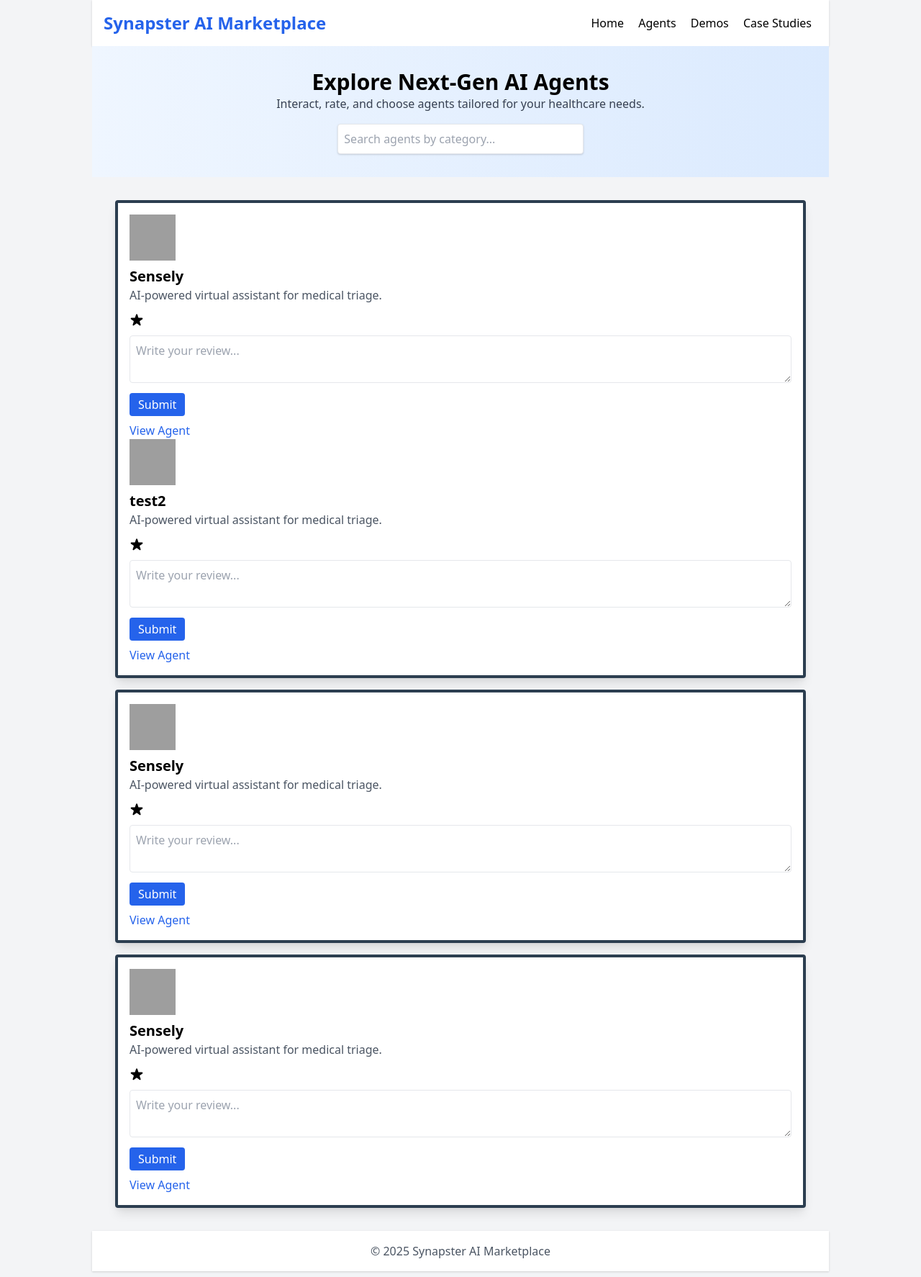
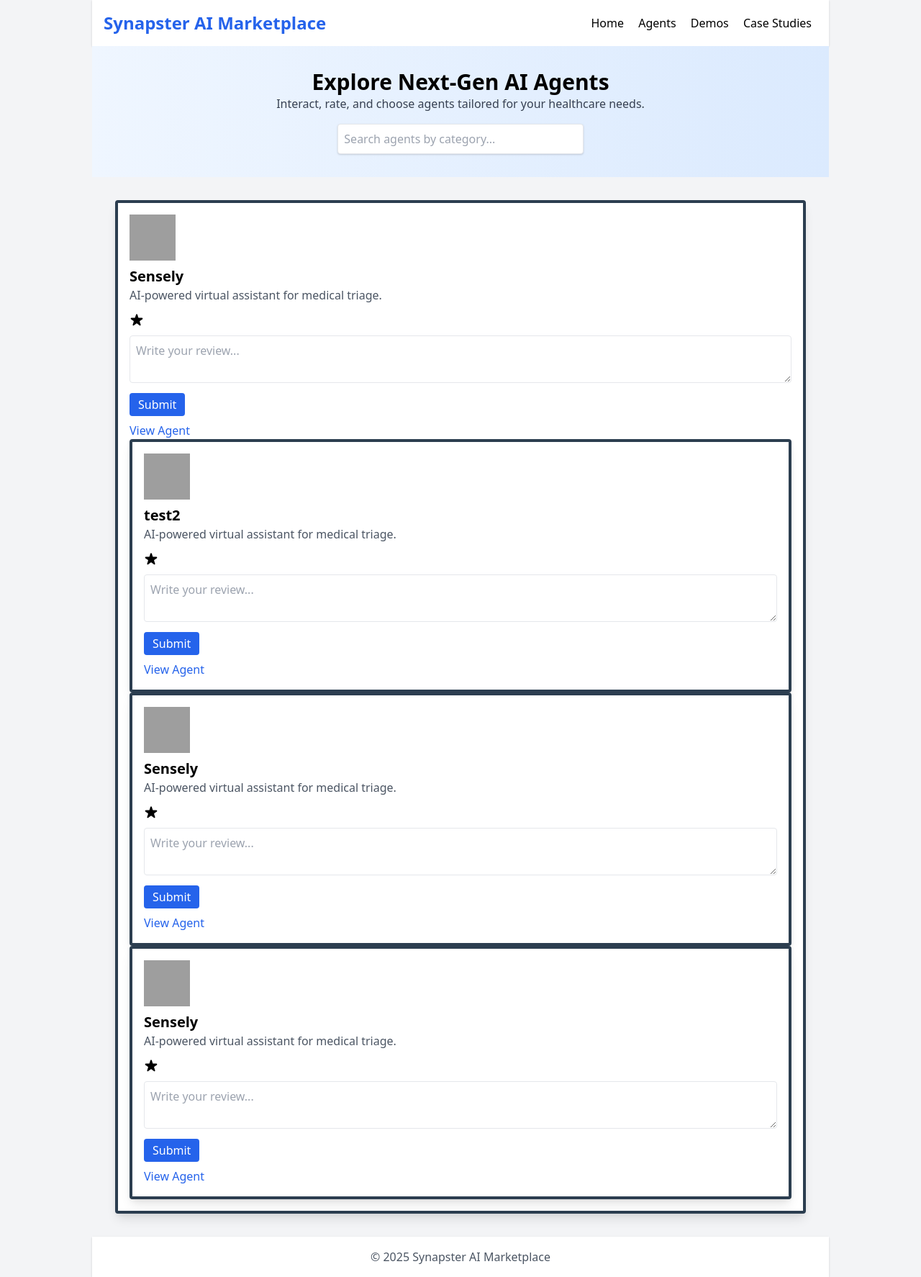
Before and after one commit to nhs-analystx/synapster, a Jekyll site: the page index.html, which Jekyll copies as it is, in a window 1280 px wide. Shown: the whole page at 72% size. Built offline with Jekyll 4.4.1, drawn with Linux system fonts in a browser that asks for light colours; grey boxes are pictures that could not be loaded.

Commit message:
Update index.html

```diff
--- a/index.html
+++ b/index.html
@@ -76,13 +76,15 @@
           <button type="submit" class="mt-2 bg-blue-600 text-white px-3 py-1 rounded">Submit</button>
         </form>
         <a href="#" class="inline-block mt-2 text-blue-600 hover:underline">View Agent</a>
-                <img src="logo.png" alt="Company Logo" class="w-16 h-16 mb-2">
+
+  <div class="agent-card bg-white rounded shadow-lg p-4 col-span-1 md:col-span-2" id="agent-1" data-keywords="diagnostics imaging">
+        <img src="logo.png" alt="Company Logo" class="w-16 h-16 mb-2">
         <h4 class="font-bold text-xl">test2</h4>
         <p class="text-gray-600">AI-powered virtual assistant for medical triage.</p>
         <div class="my-3" id="feedback-agent-1"></div>
         <form onsubmit="submitFeedback(event, 'agent-2')">
-          <div class="flex space-x-1 cursor-pointer" onclick="event.stopPropagation()">
-            <svg xmlns="http://www.w3.org/2000/svg" class="star w-6 h-6" onclick="rateAgent(this.parentElement, 1)" fill="currentColor"><path d="M9.049 2.927c.3-.921 1.603-.921 1.902 0l1.286 3.957a1 1 0 00.95.69h4.163c.969 0 1.371 1.24.588 1.81l-3.37 2.448a1 1 0 00-.364 1.118l1.286 3.957c.3.921-.755 1.688-1.538 1.118l-3.37-2.448a1 1 0 00-1.175 0l-3.37 2.448c-.783.57-1.838-.197-1.538-1.118l1.286-3.957a1 1 0 00-.364-1.118L2.06 9.384c-.783-.57-.38-1.81.588-1.81h4.163a1 1 0 00.95-.69l1.286-3.957z"/></svg>
+          <div class="flex space-x-2 cursor-pointer" onclick="event.stopPropagation()">
+            <svg xmlns="http://www.w3.org/2000/svg" class="star w-6 h-6" onclick="rateAgent(this.parentElement, 2)" fill="currentColor"><path d="M9.049 2.927c.3-.921 1.603-.921 1.902 0l1.286 3.957a1 1 0 00.95.69h4.163c.969 0 1.371 1.24.588 1.81l-3.37 2.448a1 1 0 00-.364 1.118l1.286 3.957c.3.921-.755 1.688-1.538 1.118l-3.37-2.448a1 1 0 00-1.175 0l-3.37 2.448c-.783.57-1.838-.197-1.538-1.118l1.286-3.957a1 1 0 00-.364-1.118L2.06 9.384c-.783-.57-.38-1.81.588-1.81h4.163a1 1 0 00.95-.69l1.286-3.957z"/></svg>
           </div>
           <input type="hidden" name="rating" value="0">
           <textarea name="review" placeholder="Write your review..." class="mt-2 p-2 border w-full rounded"></textarea>
```
